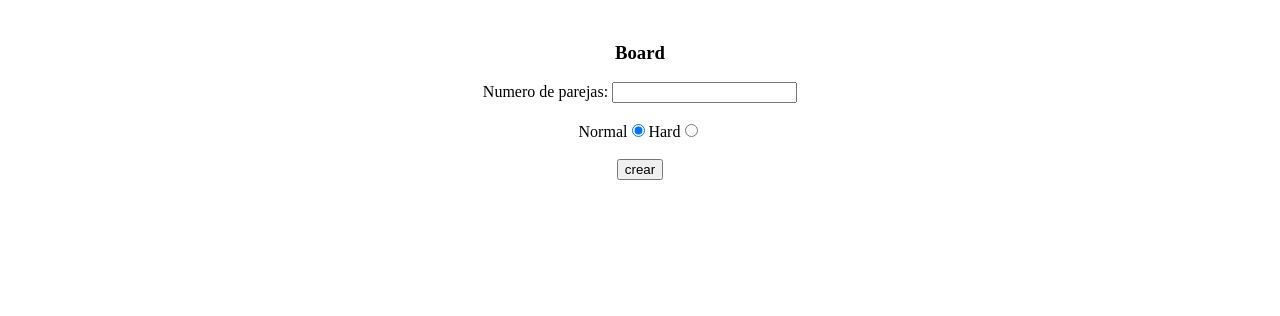
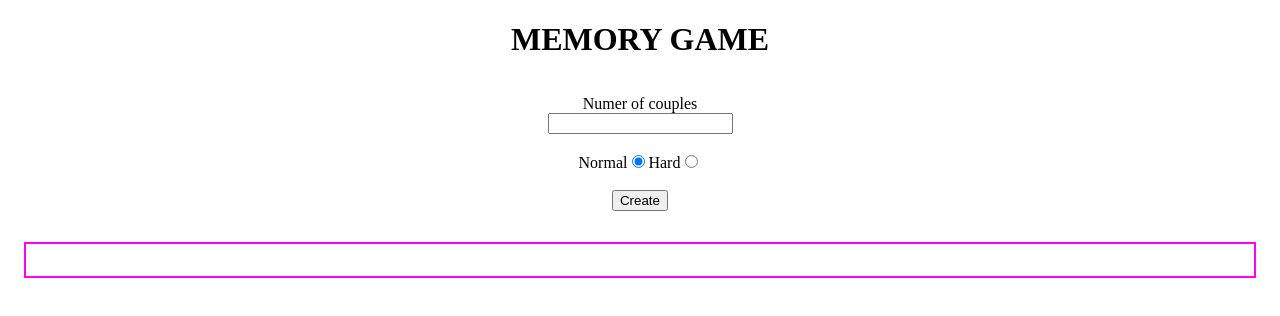
Before and after one commit to Adriordev/memory, a Vue app: page / in a window 1280 px wide. Shown: the top 316 px of the page. Built offline with nearby package versions, Linux system fonts and the light colour scheme.

Commit message:
Minor conditional changes. Change text to english

```diff
--- a/src/App.vue
+++ b/src/App.vue
@@ -1,9 +1,11 @@
 <template>
+  <h1>MEMORY GAME</h1>
   <Board />
 </template>
 
 <script>
 import Board from "./components/Board.vue";
+
 export default {
   name: "App",
   components: {
--- a/src/components/Board.vue
+++ b/src/components/Board.vue
@@ -1,7 +1,7 @@
 <template>
-  <div class="generate-board">
-    <h3>Board</h3>
-    <label for="couplesCount">Numero de parejas: </label>
+  <div class="generate-board" v-if="!score || endGame">
+    <label for="couplesCount">Numer of couples</label>
+    <br />
     <input type="number" v-model="couplesCount" @keyup.enter="createCards" />
     <br />
     <br />
@@ -21,23 +21,20 @@
     />
     <br />
     <br />
-    <button @click="createCards">crear</button>
+    <button @click="createCards">Create</button>
   </div>
   <span v-if="score">
     <Score v-bind="score" :endGame="endGame" />
   </span>
-
-  <div
-    v-if="!endGame"
-    class="board-container"
-    :class="{ 'not-pointer': userCannotFlipCard }"
-  >
+  <div v-if="!endGame">
+    <div class="board-container" :class="{ 'not-pointer': userCannotFlipCard }">
     <Card
       v-bind="card"
       @handleFlip="flipCard"
       v-for="card in cards"
       :key="card.id"
     />
+  </div>
   </div>
 </template>
 
@@ -74,7 +71,10 @@ export default {
     //Functions
     const createCards = async () => {
       cards.value = [];
-      score.value = { human: 0, computer: 0 };
+      score.value = {
+        player: 0,
+        computer: 0,
+      };
       turnComputer.value = false;
       cardsShown.value = [];
       endGame.value = false;
@@ -126,7 +126,7 @@ export default {
         if (turnComputer.value) {
           score.value.computer += 1;
         } else {
-          score.value.human += 1;
+          score.value.player += 1;
         }
         flippedCards.value.forEach((element) => {
           element.isHidden = true;
@@ -202,16 +202,15 @@ export default {
 
 <style>
 .generate-board {
-  text-align: center;
   padding: 15px 0px 15px 0px;
-  margin: 0 auto;
 }
 .board-container {
-  display: flex;
-  flex-wrap: wrap;
-  justify-content: center;
-  margin: 0px 100px 0px 100px;
-  gap: 5px 5px;
+  border: 2px solid fuchsia;
+  display: grid;
+  grid-gap: 5px;
+  grid-template-columns: repeat(auto-fit, minmax(25rem, 1fr));
+  margin: 1em;
+  padding: 1em;
 }
 .board-container.not-pointer {
   pointer-events: none;
--- a/src/components/Card.vue
+++ b/src/components/Card.vue
@@ -43,10 +43,8 @@ export default {
 
 <style>
 .scene {
-  width: 21%;
-  height: 140px;
-  border: 1px solid #ccc;
-  /* margin: 40px 0; */
+  width: 100%;
+  height: 240px;
   perspective: 600px;
 }
 .card {
@@ -71,7 +69,7 @@ export default {
   position: absolute;
   width: 100%;
   height: 100%;
-  line-height: 140px;
+  line-height: 420px;
   color: white;
   text-align: center;
   font-weight: bold;
@@ -80,18 +78,22 @@ export default {
 }
 
 .card__face--front {
-  background: aqua;
+  background-image: url("https://image.freepik.com/free-vector/flash-drive_53876-37485.jpg");
+  background-position: center;
+  background-position-y: 55%;
+  background-repeat: no-repeat;
+  background-size: cover;
+  border-radius: 2%;
 }
 
 .card__face--back {
-  background: white;
   transform: rotateY(180deg);
 }
 img {
   position: relative;
-
-  width: 100%;
-  height: 100%;
-  object-fit: contain;
+  width: inherit;
+  height: inherit;
+  object-fit: cover;
+  border-radius: 2%;
 }
 </style>
--- a/src/components/Score.vue
+++ b/src/components/Score.vue
@@ -1,17 +1,24 @@
 <template>
-  <div v-if="!endGame">
-    <h3>Cartas ganadas jugador: {{ human }}</h3>
-    <h3>Cartas ganadas maquina: {{ computer }}</h3>
+  <div class="score" v-if="!endGame">
+    <div class="player-score">
+      <h3>Win player cards: {{ player }}</h3>
+    </div>
+    <div class="computer-score">
+      <h3>Win computer cards: {{ computer }}</h3>
+    </div>
   </div>
   <div v-else>
-    <h2 v-if="human >= computer">HAS GANADO ({{ human }} - {{ computer }})</h2>
-    <h2 v-else>TE HAN GANADO ({{ human }} - {{ computer }})</h2>
+    <h2 v-if="player > computer">YOU WIN ({{ player }} - {{ computer }})</h2>
+    <h2 v-else-if="player < computer">
+      COMPUTER WINS ({{ player }} - {{ computer }})
+    </h2>
+    <h2 v-else>DRAW</h2>
   </div>
 </template>
 <script>
 export default {
   props: {
-    human: { type: Number },
+    player: { type: Number },
     computer: { type: Number },
     endGame: { type: Boolean },
   },
@@ -20,4 +27,17 @@ export default {
   },
 };
 </script>
-<style></style>
+<style>
+.score {
+  display: grid;
+  grid-template-columns: repeat(auto-fill, minmax(50%, 1fr));
+  align-items: start;
+  justify-content: space-around;
+  min-height: 150px;
+  margin-bottom: 5px;
+}
+.player-score,
+.computer-score {
+  padding: 5px;
+}
+</style>
```
